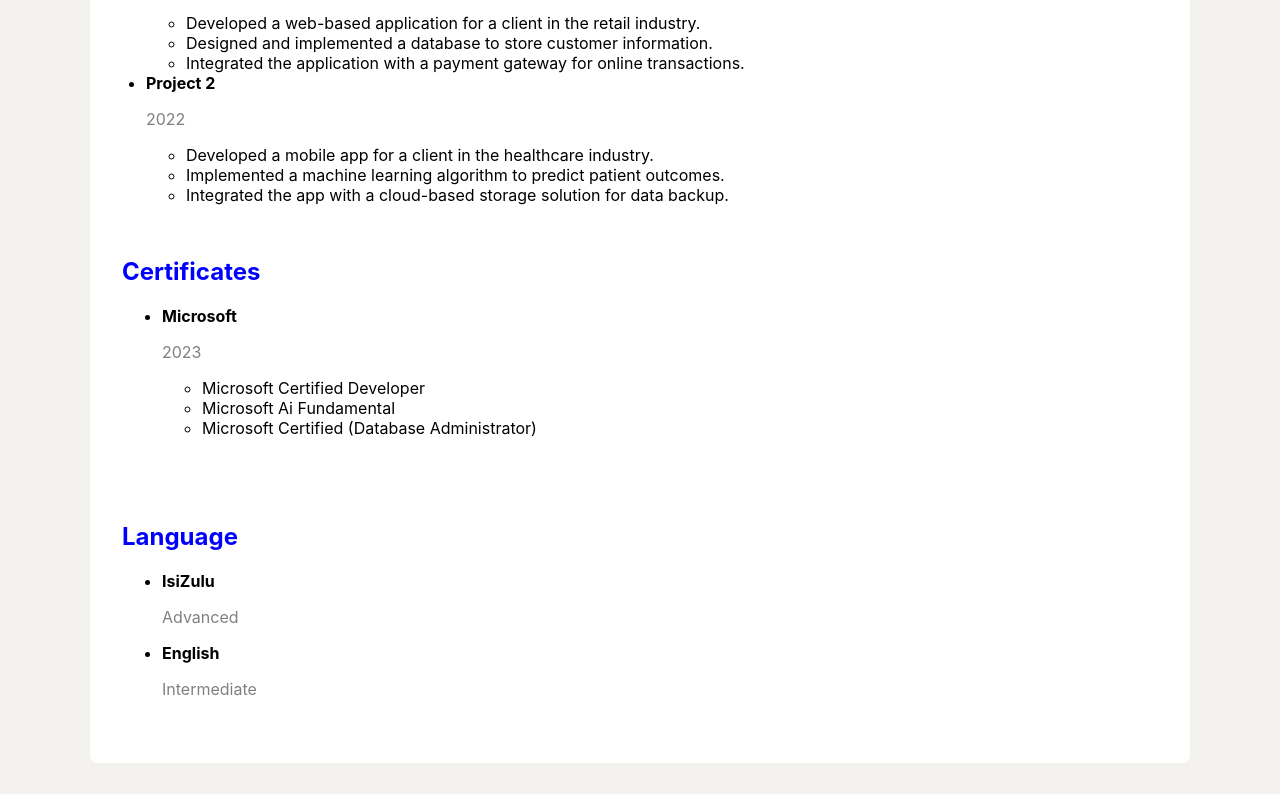
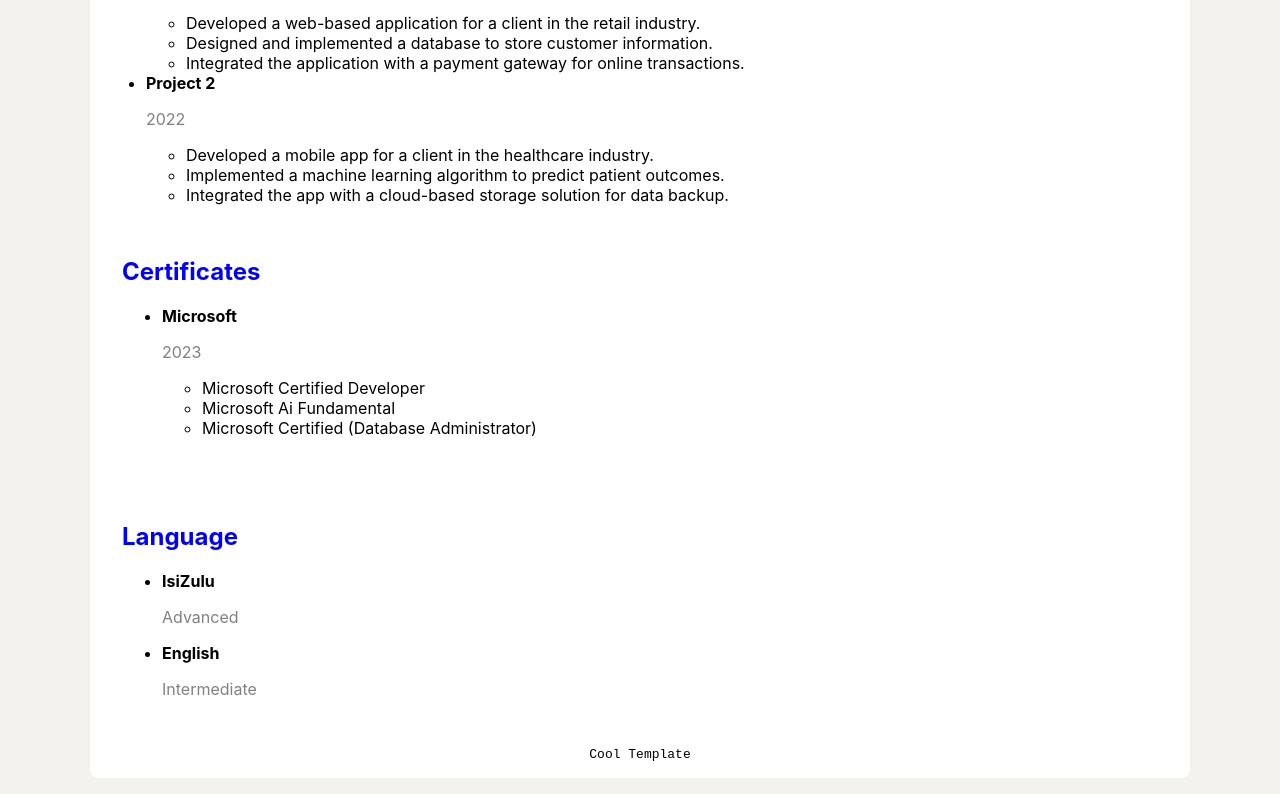
Before and after one commit to mphiliseni/2025-Resume, a plain HTML site: page index.html in a window 1280 px wide. Shown: the part 1975-2769 px from the top of the page. Drawn offline with Linux system fonts and the light colour scheme.

Commit message:
Update index.html

```diff
--- a/index.html
+++ b/index.html
@@ -170,7 +170,8 @@
             }
 
         </script>
+        <footer style="text-align: center; font-family: monospace;">Cool Template </footer>
     </div>
+
 </body>
-
 </html>
```
